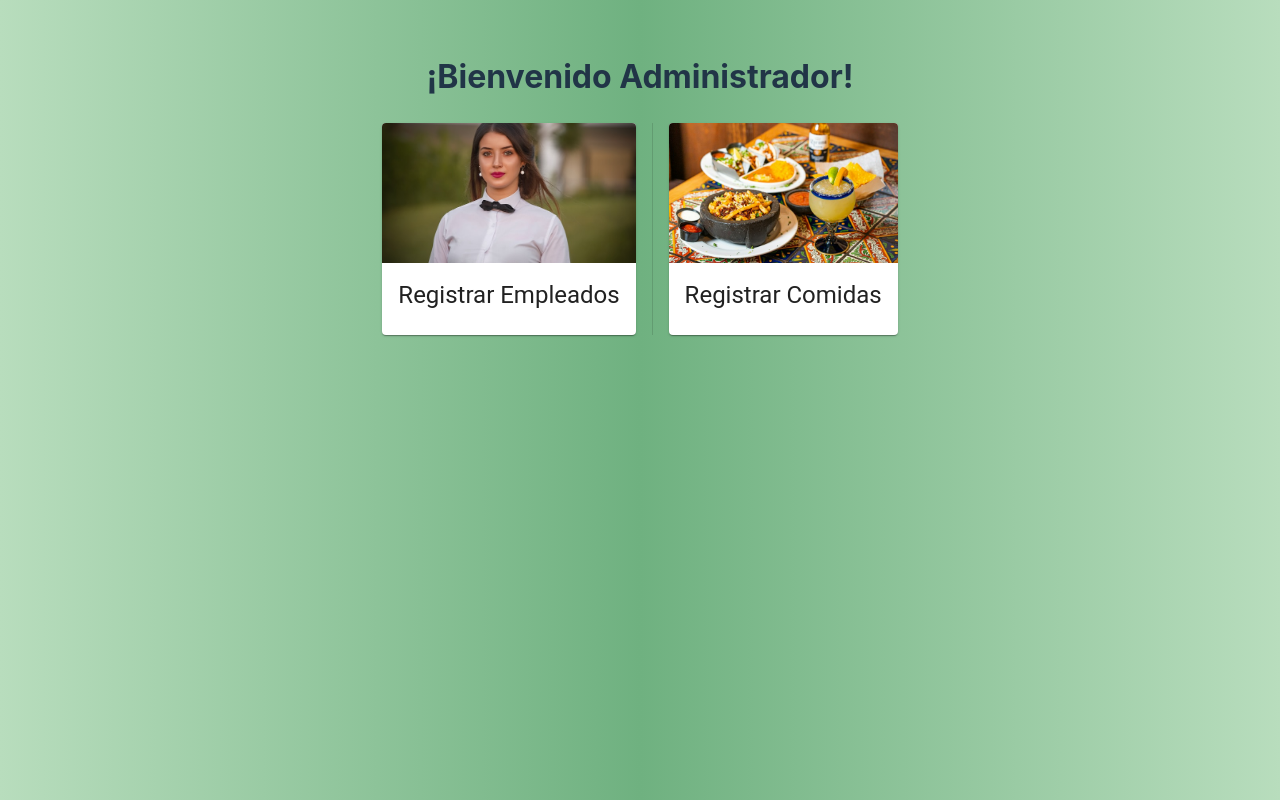
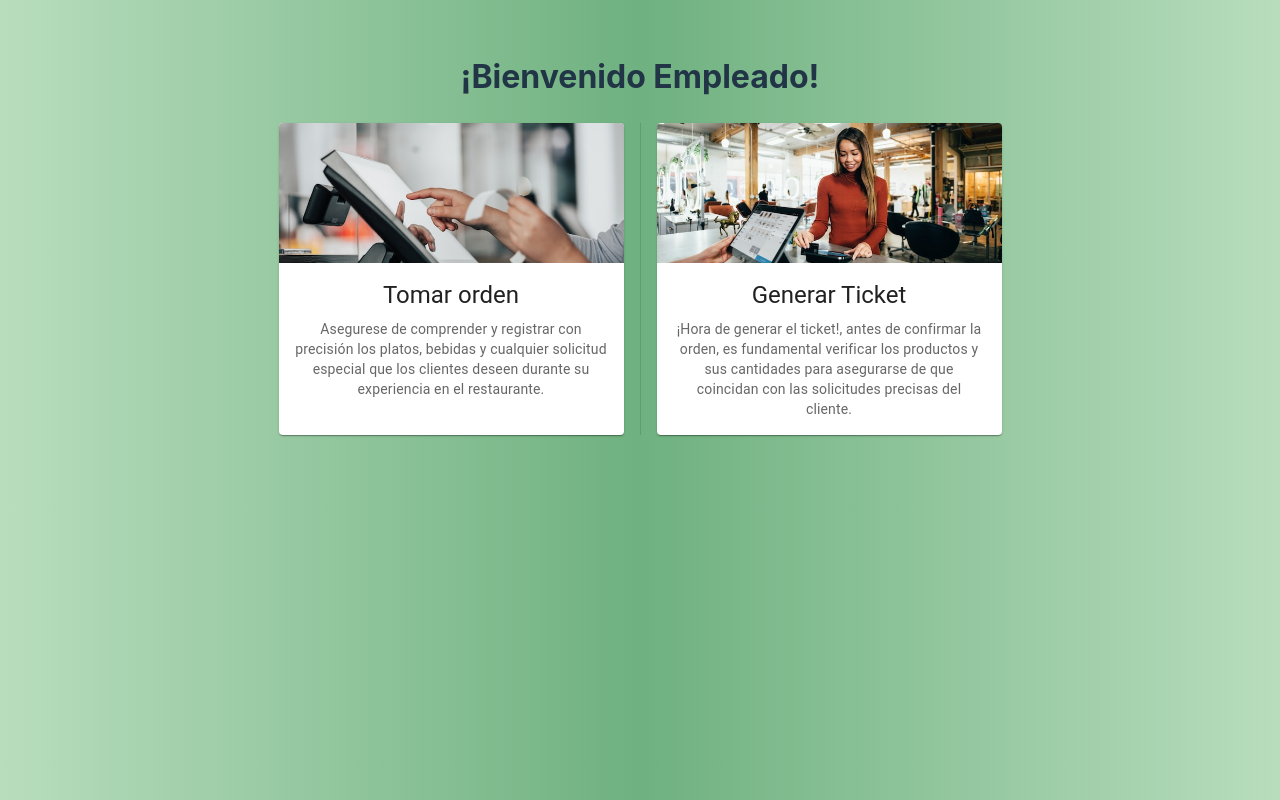
Before and after one commit to xFlameLiq/RestaurantFrontend, a React (Vite) app: page /UserHome in a window 1280 px wide. Built offline with nearby package versions, Linux system fonts and the light colour scheme.

Commit message:
Login route fixed

```diff
--- a/src/pages/Login.jsx
+++ b/src/pages/Login.jsx
@@ -8,7 +8,7 @@ import { Typography } from "@mui/material";
 import { Container } from "@mui/material";
 import '../styles/Login.css';
 
-const LoginMUI = () => {
+const Login = () => {
   const navigate = useNavigate();
   const [user, setUser] = useState({
     username: '',
@@ -96,4 +96,4 @@ const LoginMUI = () => {
   );
 };
 
-export default LoginMUI;
+export default Login;
--- a/src/pages/UserHome.jsx
+++ b/src/pages/UserHome.jsx
@@ -9,7 +9,7 @@ import "../styles/UserHome.css";
 
 const UserHome = () => {
 
-  const userType = true;
+  const userType = false;
   const cardsEmploye = [
     {
       img: img1,
```
